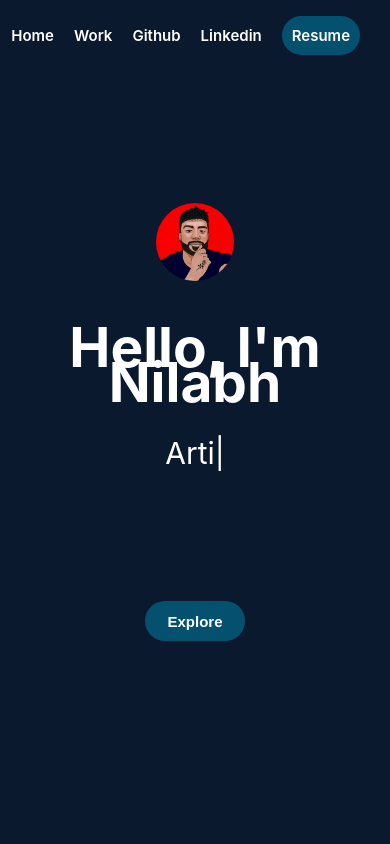
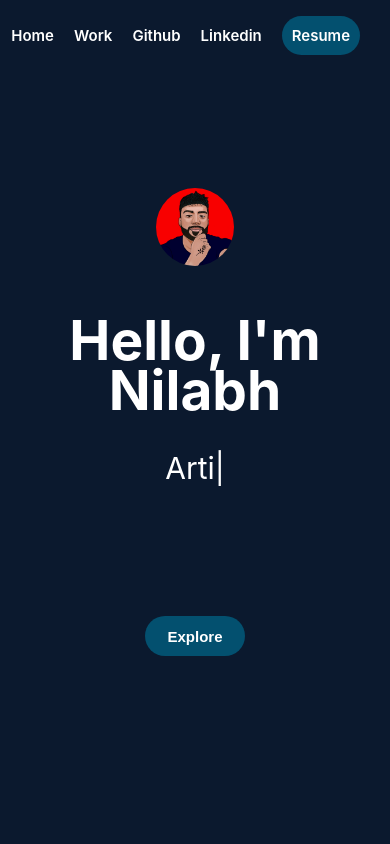
Before and after one commit to nilabhanand/nilabhanand.github.io, a React (Create React App) app: page / in a window 390 px wide. Shown: the top 844 px of the page. Built offline with nearby package versions, Linux system fonts and the light colour scheme.

Commit message:
fixing styling h1

```diff
--- a/src/App.css
+++ b/src/App.css
@@ -64,6 +64,11 @@ html {
 @media only screen and (max-width: 600px) {
   .navigation ul li {
     margin-right: 20px;
+    justify-content: center;
+  }
+  .content h1 {
+    font-size: 35px;
+    line-height: 50px;
   }
 }
 
```
